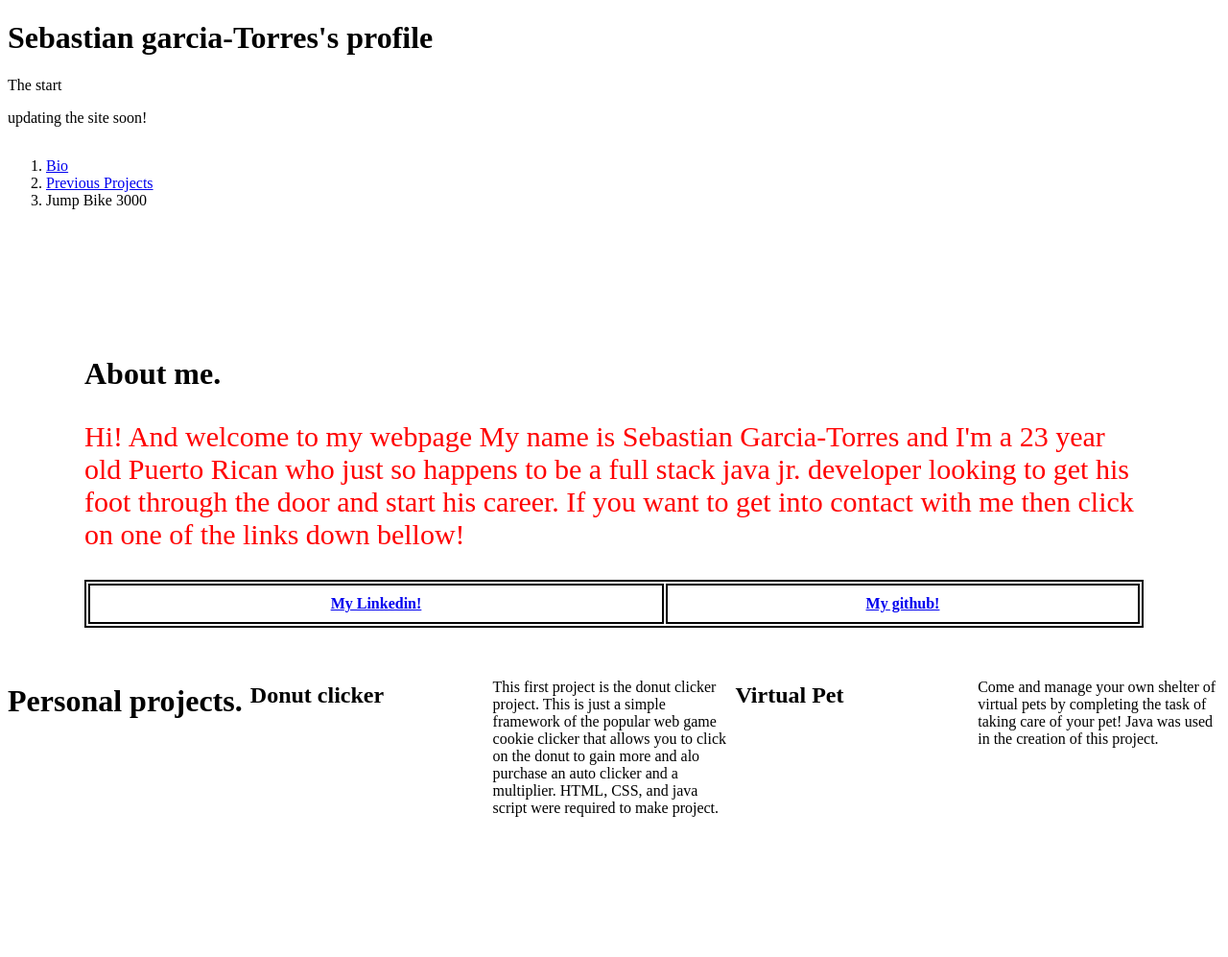
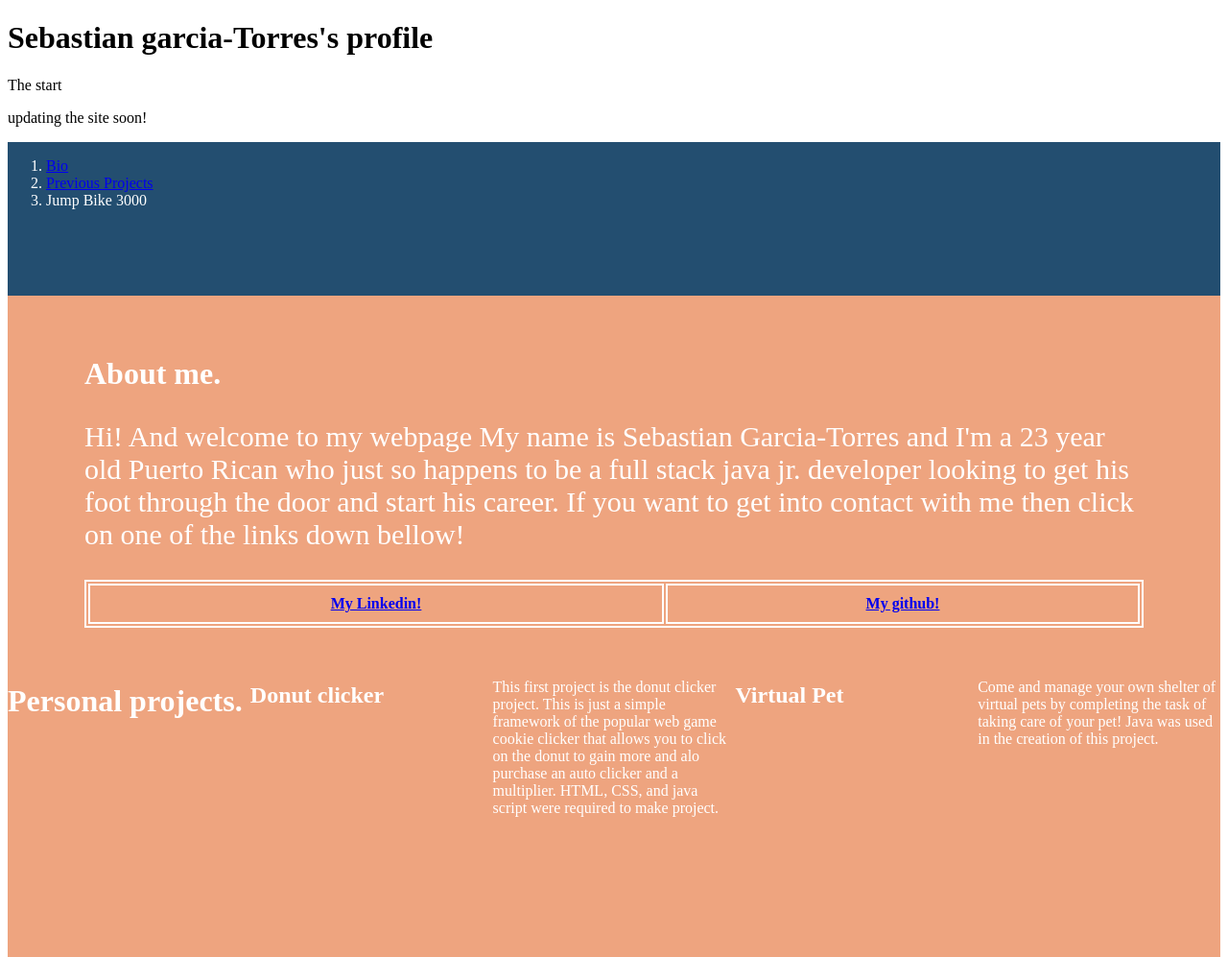
Before and after one commit to Sebastian3234/Personal-Profile, a plain HTML site: page index.html in a window 1280 px wide. Shown: the top 997 px of the page at 96% size. Drawn offline with Linux system fonts and the light colour scheme.

Commit message:
Added more to html and started work on CSS

```diff
--- a/index.html
+++ b/index.html
@@ -55,5 +55,6 @@
       <p>Come and manage your own shelter of virtual pets by completing the task of taking care of your pet! Java was used in the creation of this project.</p>
       <div class="div4"></div>
     </div>
+    <footer></footer>
   </body>
 </html>
--- a/style.css
+++ b/style.css
@@ -1,4 +1,6 @@
 .parent {
+    color: white;
+    background-color: #EEA47F;
     display: grid;
     grid-template-columns: repeat(5, 1fr);
     grid-template-rows: 1fr repeat(2, 2fr) repeat(2, 1fr);
@@ -11,6 +13,10 @@
     .div3 { grid-area: 3 / 1 / 4 / 6; }
     .div4 { grid-area: 4 / 1 / 5 / 6; }
 
+    div.div1 {
+        background-color: #234E70;
+
+    }
 
     div.div2 {
         position: relative;
@@ -22,7 +28,6 @@
     }
 
     p.bioParagraph {
-        color: red;
         font-size: 30px;
     }
 
```
